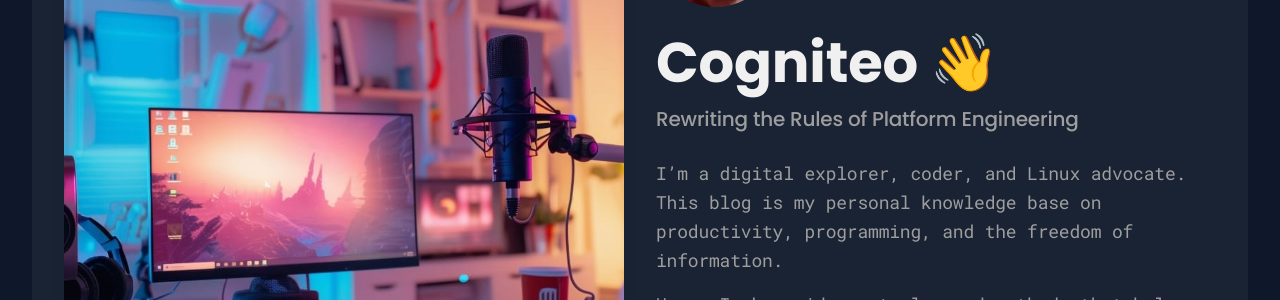
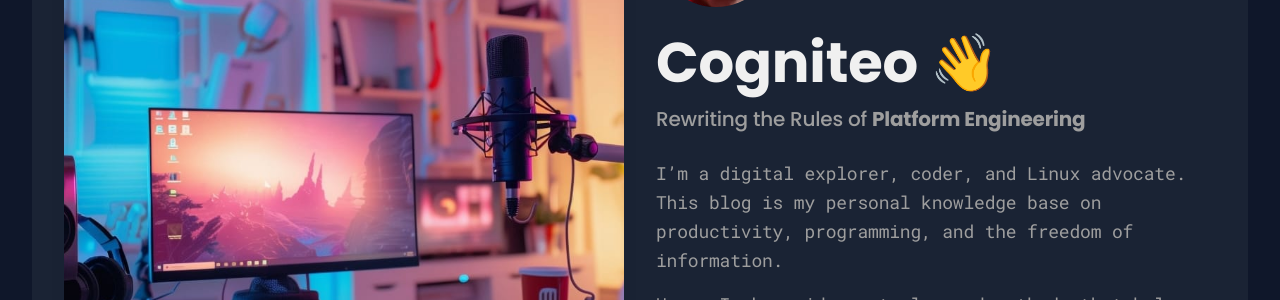
Before and after one commit to Cogniteo/cogniteo.github.io, a Jekyll site: the page built from index.html, in a window 1280 px wide and 900 px high. Shown: the part 313-613 px from the top of the window. Built offline with Jekyll 4.4.1, drawn with Linux system fonts in a browser that asks for light colours; the list of posts is cut into pages by our own code.

Commit message:
Minor update

```diff
--- a/_data/settings.yml
+++ b/_data/settings.yml
@@ -52,7 +52,7 @@ hero:
   enable: true
   hero_avatar: /images/01-1.jpg
   hero_title: Cogniteo 👋
-  hero_subtitle: Rewriting the Rules of Platform Engineering
+  hero_subtitle: Rewriting the Rules of <b>Platform Engineering</b>
   hero_description: |
     I’m a digital explorer, coder, and Linux advocate. This blog is my personal knowledge base on productivity, programming, and the freedom of information.
 
```
